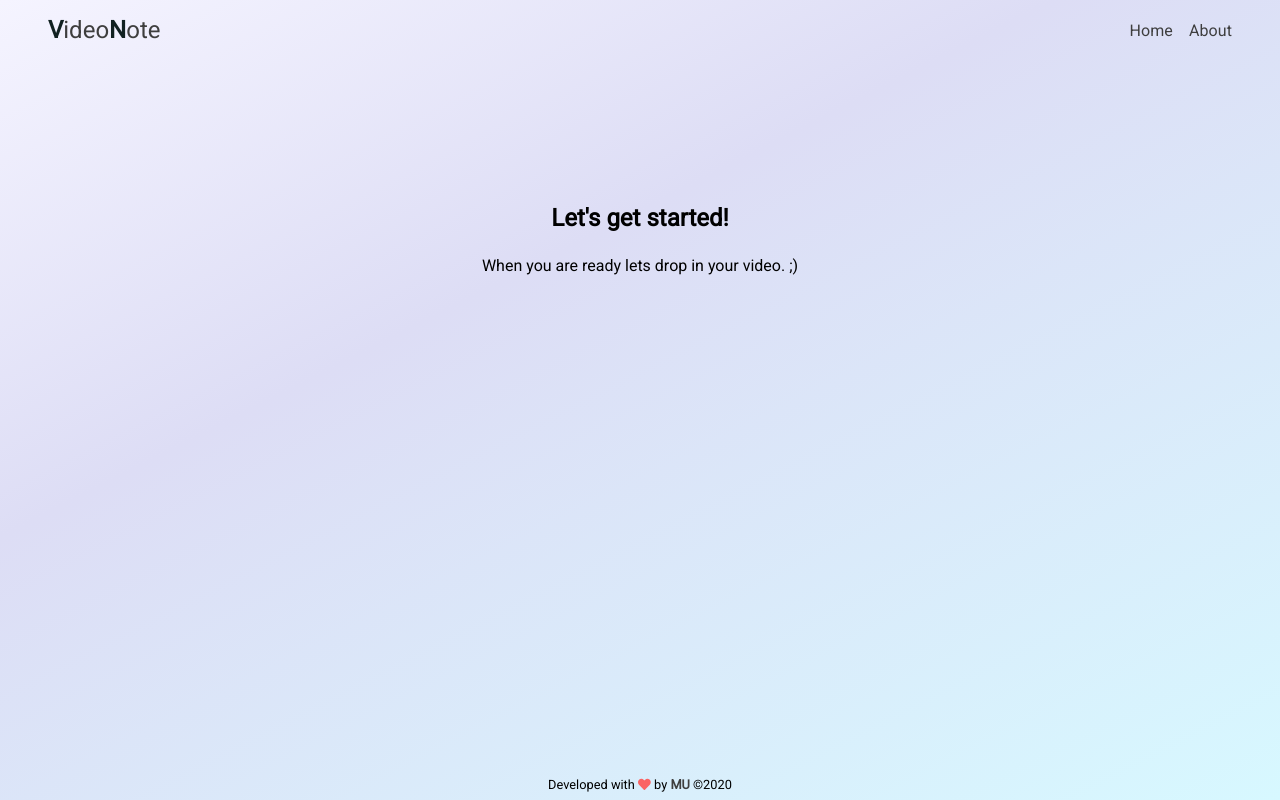
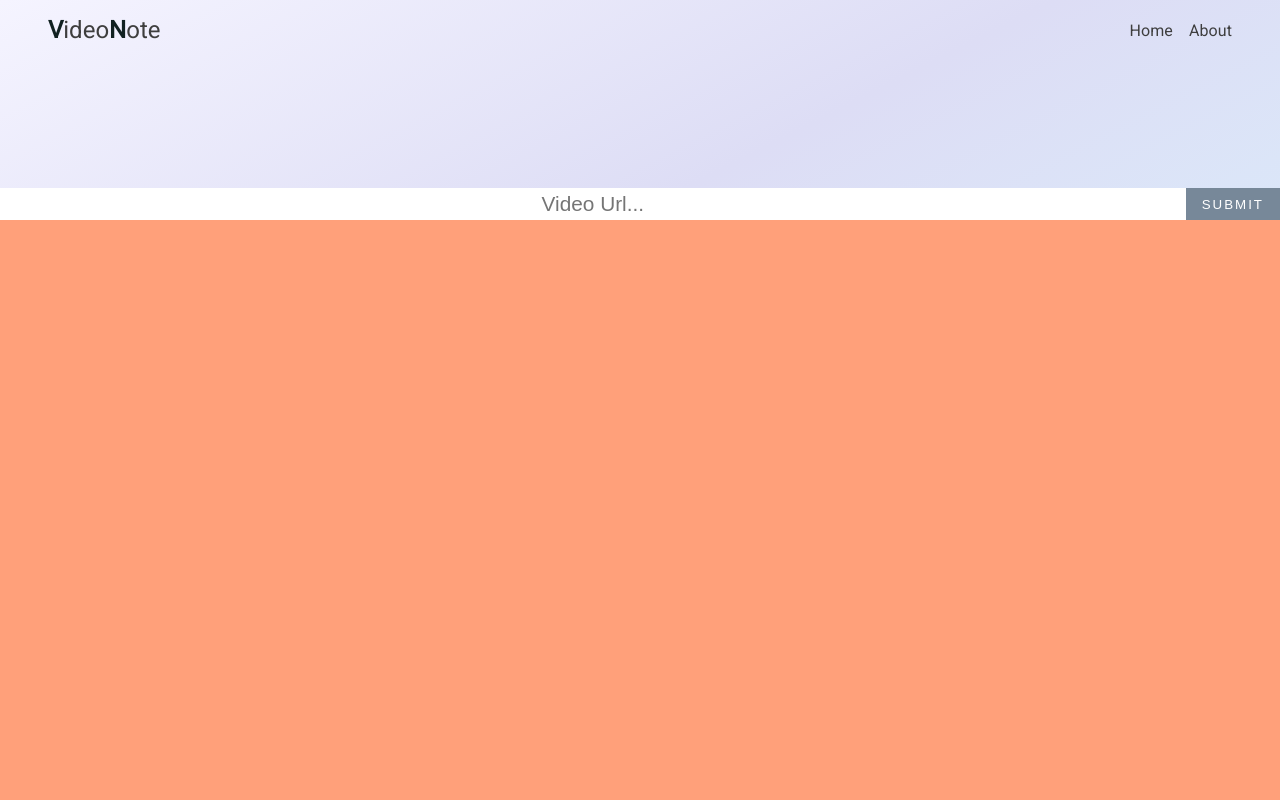
Before and after one commit to joshmu/vn-material_old, a React (Create React App) app: page / in a window 1280 px wide. Shown: the top 800 px of the page. Built offline with nearby package versions, Linux system fonts and the light colour scheme.

Commit message:
react-player & video input

```diff
--- a/package.json
+++ b/package.json
@@ -9,6 +9,7 @@
     "node-sass": "^4.13.1",
     "react": "^16.13.0",
     "react-dom": "^16.13.0",
+    "react-player": "^1.15.2",
     "react-router-dom": "^5.1.2",
     "react-scripts": "3.4.0"
   },
--- /dev/null
+++ b/src/components/Player.js
@@ -0,0 +1,26 @@
+import React from 'react'
+
+import ReactPlayer from 'react-player'
+
+import { player, reactPlayer } from './player.module.scss'
+
+const Player = ({ url }) => {
+  return (
+    <div className={player}>
+      <ReactPlayer
+        className={reactPlayer}
+        url={url}
+        width="100%"
+        height="100%"
+        config={{
+          youtube: {
+            playerVars: { showinfo: 1 },
+            preload: true
+          }
+        }}
+      />
+    </div>
+  )
+}
+
+export default Player
--- /dev/null
+++ b/src/components/player.module.scss
@@ -0,0 +1,11 @@
+.player {
+  background-color: lightsalmon;
+  position: relative;
+  padding-top: 56.25%; /* Player ratio: 100 / (1280 / 720) */
+}
+
+.reactPlayer {
+  position: absolute;
+  top: 0;
+  left: 0;
+}
--- a/src/pages/Home.js
+++ b/src/pages/Home.js
@@ -1,13 +1,29 @@
-import React from 'react'
+import React, { useRef } from 'react'
 
-import { home, container } from './home.module.scss'
+import Player from '../components/Player'
+
+import { home, container, form } from './home.module.scss'
+
+const url = 'https://www.youtube.com/watch?v=2e9diL0xTN4'
 
 const Home = () => {
+  const videoUrl = useRef('')
+
   return (
     <div className={home}>
       <div className={container}>
-        <h2>Let's get started!</h2>
-        <p>When you are ready lets drop in your video. ;)</p>
+        <form className={form}>
+          <label htmlFor="videoUrl"></label>
+          <input
+            name="videoUrl"
+            type="text"
+            placeholder="Video Url..."
+            useRef={videoUrl}
+          />
+          <button type="submit">Submit</button>
+        </form>
+
+        <Player url={url} />
       </div>
     </div>
   )
--- a/src/pages/home.module.scss
+++ b/src/pages/home.module.scss
@@ -27,3 +27,26 @@
     }
   }
 }
+
+.form {
+  display: flex;
+
+  input {
+    border: none;
+    flex: 1;
+    width: 100%;
+    height: 2rem;
+    font-size: 1.3rem;
+    font-weight: 200;
+    text-align: center;
+  }
+  button {
+    height: inherit;
+    border: none;
+    padding: 0 1rem;
+    background-color: lightslategrey;
+    color: white;
+    letter-spacing: 2px;
+    text-transform: uppercase;
+  }
+}
```
Also changed, not shown: 2 other files (tests, documents, lock files or other folders).
